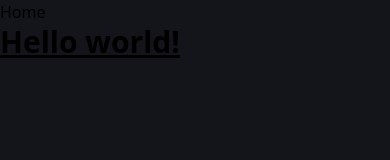
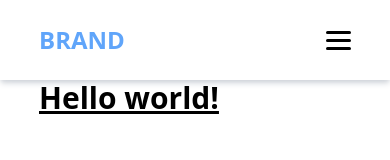
Before and after one commit to lugh-tuatha/AP-portfolio, an Astro site: page / in a window 390 px wide. Built offline with nearby package versions, Linux system fonts and the light colour scheme; Astro itself is replaced by a stand-in of ours.

Commit message:
create: header components & install react

```diff
--- a/astro.config.mjs
+++ b/astro.config.mjs
@@ -1,8 +1,9 @@
 import { defineConfig } from 'astro/config';
+import tailwind from "@astrojs/tailwind";
 
-import tailwind from "@astrojs/tailwind";
+import react from "@astrojs/react";
 
 // https://astro.build/config
 export default defineConfig({
-  integrations: [tailwind()]
+  integrations: [tailwind(), react()]
 });
--- a/package.json
+++ b/package.json
@@ -10,8 +10,13 @@
     "astro": "astro"
   },
   "dependencies": {
+    "@astrojs/react": "^2.3.2",
     "@astrojs/tailwind": "^4.0.0",
+    "@types/react": "^18.2.21",
+    "@types/react-dom": "^18.2.7",
     "astro": "^2.10.13",
+    "react": "^18.2.0",
+    "react-dom": "^18.2.0",
     "tailwindcss": "^3.3.3"
   }
 }
--- a/src/components/Header.astro
+++ /dev/null
@@ -1,5 +0,0 @@
-<nav>
-  <ul>
-    <li>Home</li>
-  </ul>
-</nav>
--- /dev/null
+++ b/src/components/Header/header.css
@@ -0,0 +1,69 @@
+@import url('https://fonts.googleapis.com/css2?family=Nothing+You+Could+Do&display=swap');
+
+nav {
+  padding: 0 10%;
+}
+
+ul li span{
+  font-family: 'Nothing You Could Do', cursive;
+  font-size: 1rem;
+  color: lightgreen;
+  margin-right: .25rem;
+}
+
+.icon-menu {
+  --gap: 5px;
+  --height-bar: 3px;
+  --pos-y-bar-one: 0;
+  --pos-y-bar-three: 0;
+  --scale-bar: 1;
+  --rotate-bar-one: 0;
+  --rotate-bar-three: 0;
+  width: 25px;
+  display: flex;
+  flex-direction: column;
+  gap: var(--gap);
+  cursor: pointer;
+  position: relative;
+}
+
+.bar {
+  position: relative;
+  height: var(--height-bar);
+  width: 100%;
+  border-radius: .5rem;
+  background-color: black;
+}
+
+.bar--1 {
+  top: var(--pos-y-bar-one);
+  transform: rotate(var(--rotate-bar-one));
+  transition: top 200ms 100ms, transform 100ms;
+}
+
+.bar--2 {
+  transform: scaleX(var(--scale-bar));
+  transition: transform 150ms 100ms;
+}
+
+.bar--3 {
+  bottom: var(--pos-y-bar-three);
+  transform: rotate(var(--rotate-bar-three));
+  transition: bottom 200ms 100ms, transform 100ms;
+}
+
+.check-icon:checked+.icon-menu>.bar--1 {
+  transition: top 200ms, transform 200ms 100ms;
+}
+
+.check-icon:checked+.icon-menu>.bar--3 {
+  transition: bottom 200ms, transform 200ms 100ms;
+}
+
+.check-icon:checked+.icon-menu {
+  --pos-y-bar-one: calc(var(--gap) + var(--height-bar));
+  --pos-y-bar-three: calc(var(--gap) + var(--height-bar));
+  --scale-bar: 0;
+  --rotate-bar-one: 45deg;
+  --rotate-bar-three: -45deg;
+}
--- /dev/null
+++ b/src/components/Header/index.jsx
@@ -0,0 +1,53 @@
+import React, { useState } from 'react';
+import './header.css';
+
+function Header() {
+  const [openMenu, setOpenMenu] = useState(false);
+  const handleCheckboxChange = () => {
+    setOpenMenu(!openMenu);
+  };
+
+  console.log(openMenu);
+  return (
+    <>
+    <nav className="flex items-center justify-between h-20 shadow-md shadow-gray-300 ">
+      <h1 className="text-blue-400 font-bold text-2xl"><a href="/">BRAND</a></h1>
+
+      <div className="hidden md:flex items-center gap-6 font-semibold">
+        <ul className="flex items-center gap-6">
+          <li><a href="/about"><span>01</span>About</a></li>
+          <li><a href="/about"><span>02</span>Skills</a></li>
+          <li><a href="/about"><span>03</span>Experience</a></li>
+          <li><a href="/about"><span>04</span>Insights</a></li>
+        </ul>
+
+        <button className="px-4 py-2 bg-blue-300 rounded-md">Download CV</button>
+      </div>
+
+      <div className="md:hidden">
+        <input hidden className="check-icon" id="check-icon" name="check-icon" type="checkbox" onChange={handleCheckboxChange} />
+        <label className="icon-menu" htmlFor="check-icon">
+          <div className="bar bar--1"></div>
+          <div className="bar bar--2"></div>
+          <div className="bar bar--3"></div>
+        </label>
+      </div>
+    </nav>
+
+    <div className={`mobile-menu w-full absolute bg-white ${openMenu ? '' : 'hidden'}`}>
+      <div className="text-center font-semibold ">
+        <ul className="flex text-xl flex-col gap-2">
+          <li><a href="/about"><span className='navlinks'>01</span>About</a></li>
+          <li><a href="/about"><span className='navlinks'>02</span>Skills</a></li>
+          <li><a href="/about"><span className='navlinks'>03</span>Experience</a></li>
+          <li><a href="/about"><span className='navlinks'>04</span>Insights</a></li>
+        </ul>
+
+        <button className="px-4 py-2 bg-blue-300 rounded-md mt-4 md:mt-0">Download CV</button>
+      </div>
+    </div>
+    </>
+  )
+}
+
+export default Header
--- /dev/null
+++ b/src/js/script.js
@@ -0,0 +1 @@
+console.log("hi")
--- a/src/layouts/Layout.astro
+++ b/src/layouts/Layout.astro
@@ -5,7 +5,10 @@ interface Props {
 
 const { title } = Astro.props;
 
-import Header from "../components/Header.astro";
+import "../styles/tailwind-apply.css";
+import "../styles/globals.css";
+
+import Header from "../components/Header";
 ---
 
 <!DOCTYPE html>
@@ -19,29 +22,9 @@ import Header from "../components/Header.astro";
     <title>{title}</title>
   </head>
   <body>
-    <Header />
-    <slot />
+    <Header client:load/>
+    <div class="width-container">
+      <slot />
+    </div>
   </body>
 </html>
-<style is:global>
-  :root {
-    --accent: 136, 58, 234;
-    --accent-light: 224, 204, 250;
-    --accent-dark: 49, 10, 101;
-    --accent-gradient: linear-gradient(
-      45deg,
-      rgb(var(--accent)),
-      rgb(var(--accent-light)) 30%,
-      white 60%
-    );
-  }
-  html {
-    font-family: system-ui, sans-serif;
-    background: #13151a;
-    background-size: 224px;
-  }
-  code {
-    font-family: Menlo, Monaco, Lucida Console, Liberation Mono,
-      DejaVu Sans Mono, Bitstream Vera Sans Mono, Courier New, monospace;
-  }
-</style>
--- /dev/null
+++ b/src/pages/about.astro
@@ -0,0 +1,9 @@
+---
+import Layout from "../layouts/Layout.astro";
+---
+
+<Layout title="About">
+  <main>
+    <h1 class="text-3xl font-bold underline">This is about!</h1>
+  </main>
+</Layout>
--- a/src/pages/index.astro
+++ b/src/pages/index.astro
@@ -2,8 +2,12 @@
 import Layout from "../layouts/Layout.astro";
 ---
 
-<Layout title="Welcome to Astro.">
+<Layout title="Home">
   <main>
     <h1 class="text-3xl font-bold underline">Hello world!</h1>
   </main>
 </Layout>
+
+<script>
+  import '../js/script';
+</script>
--- /dev/null
+++ b/src/styles/tailwind-apply.css
@@ -0,0 +1,3 @@
+.width-container {
+  @apply w-4/5 mx-auto;
+}
--- a/tsconfig.json
+++ b/tsconfig.json
@@ -1,3 +1,7 @@
 {
-  "extends": "astro/tsconfigs/strict"
+  "extends": "astro/tsconfigs/strict",
+  "compilerOptions": {
+    "jsx": "react-jsx",
+    "jsxImportSource": "react"
+  }
 }
```
Also changed, not shown: src/styles/globals.css (added), src/styles/styles.css (added), 1 other file.
